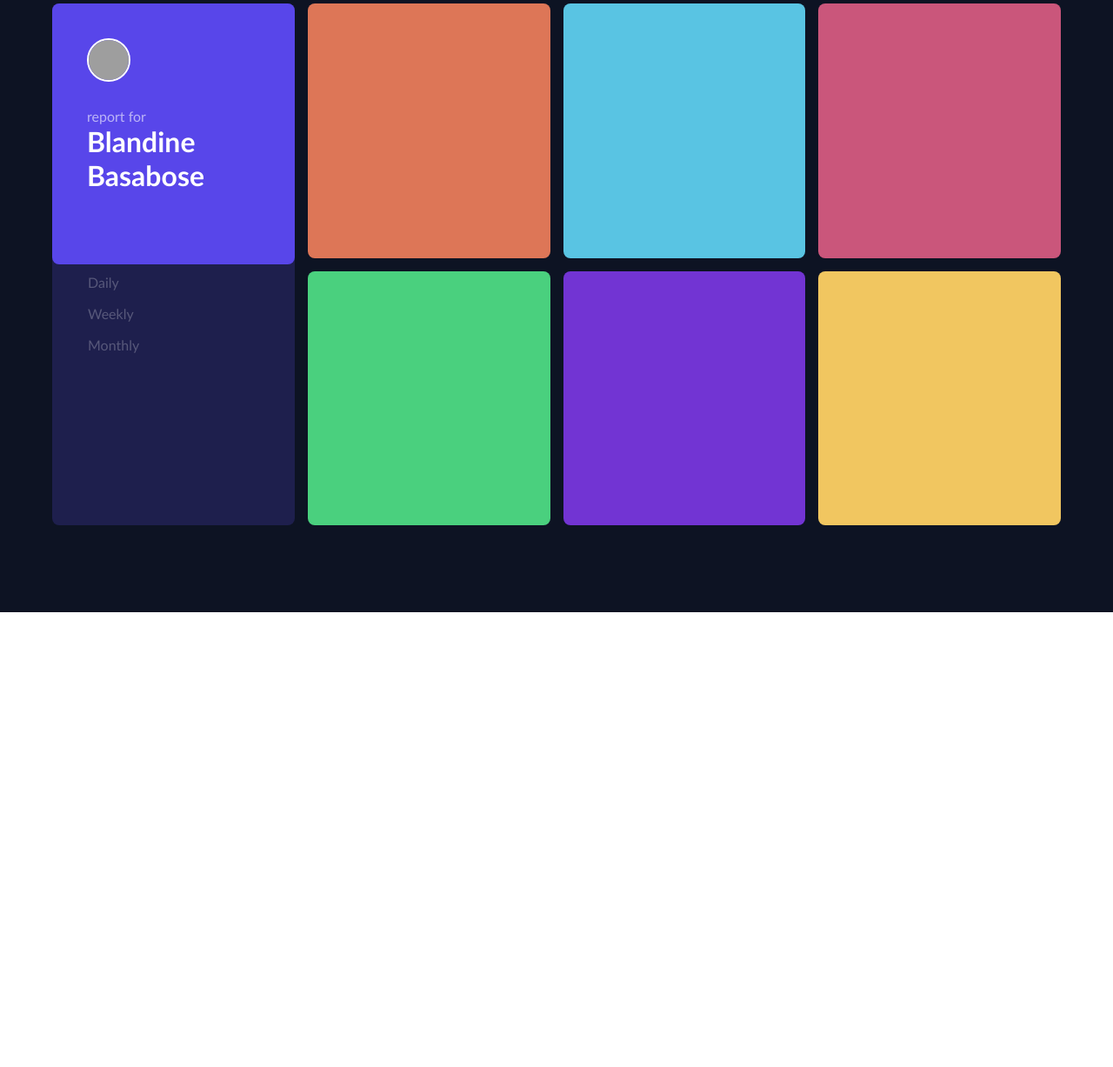
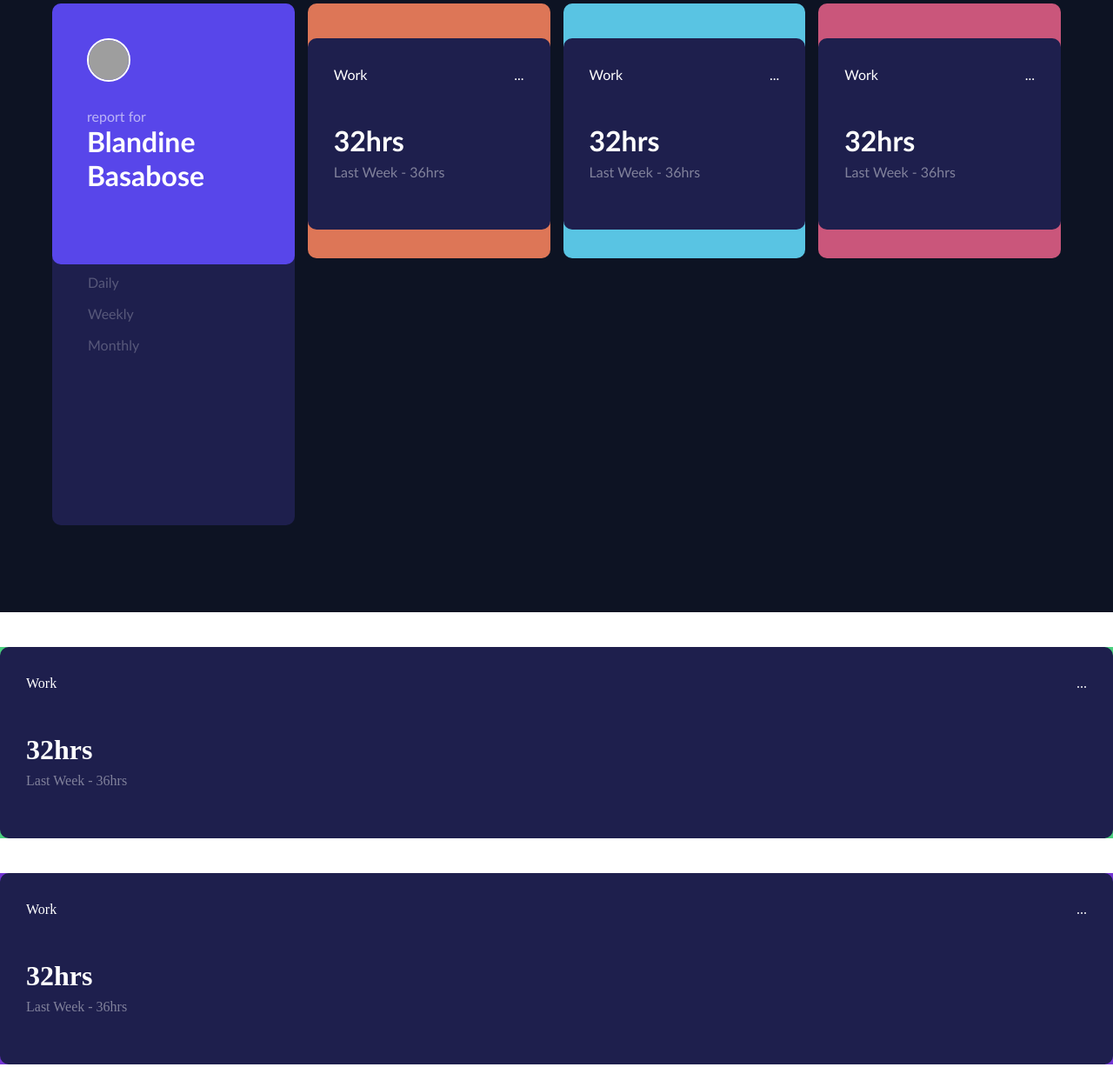
Before and after one commit to Blandine-Basabose/CSS-Grid, a plain HTML site: page index.html in a window 1280 px wide. Shown: the part 96-1323 px from the top of the page at 87% size. Before the commit the page ends 800 px from the top, so only its background shows below. Drawn offline with Linux system fonts and the light colour scheme; grey boxes are pictures that could not be loaded.

Commit message:
initial commit

```diff
--- a/index.css
+++ b/index.css
@@ -18,7 +18,7 @@
 
 }
 .container > div {
-  border-radius: 8px;
+  border-radius: 10px;
 }
 
 .col1 {
@@ -26,11 +26,7 @@
   grid-column: 1/2;
   grid-row: 1/3;
   background-color:#1e1f4d ;
-  /* display: flex;
-  justify-content: center;
-  flex-direction: column; */
-  border-radius: 8px;
-  /* padding: 50px; */
+
 
 }
 .col1-profile{
@@ -42,8 +38,8 @@ padding: 40px;
 background-color: #5846ea;
 width: 100%;
 height: 300px;
-border-radius: 8px;
-/* font-weight: 100; */
+border-radius: 10px;
+
 }
 
 .col1-profile>p{
@@ -83,11 +79,33 @@ img {
   grid-row: 1/2;
   background-color: #dd7657;
 }
+
+.col-A, .col-B, .col-C, .col-D,.col-E,.col-F{
+
+  background-color:#1e1f4d ;
+  color: white;
+  margin-top: 40px;
+  border-radius: 10px;
+  line-height: 1.5;
+  height: 220px;
+  padding: 30px;
+
+
+}
+.col-A>div, .col-B>div, .col-C>div, .col-D>div, .col-E>div, .col-F>div{
+display: flex;
+justify-content: space-between;
+padding-bottom: 40px;
+}
+.col-A>p, .col-B>p, .col-C>p, .col-D>p, .col-E>p, .col-F>p{
+  color: rgba(255, 255, 255, 0.438);
+}
 .col3-top-middle {
   grid-column: 3/4;
   grid-row: 1/2;
   background-color: #59c4e3;
 }
+
 .col4-top-right {
   grid-column: 4/5;
   grid-row: 1/2;
--- a/index.html
+++ b/index.html
@@ -24,12 +24,76 @@
           <p>Monthly</p>
         </div>
       </div>
-      <div class="col2-top-left"></div>
-      <div class="col3-top-middle"></div>
-      <div class="col4-top-right"></div>
-      <div class="col2-bottom-left"></div>
-      <div class="col3-bottom-middle"></div>
-      <div class="col4-bottom-right"></div>
+      <div class="col2-top-left">
+        <div class="col-A">
+          <div>
+            <p>Work</p>
+            <p>...</p>
+          </div>
+
+          <h1>32hrs</h1>
+          <p>Last Week - 36hrs</p>
+        </div>
+      </div>
+      <div class="col3-top-middle">
+        <div class="col-B">
+          <div>
+            <p>Work</p>
+            <p>...</p>
+          </div>
+
+          <h1>32hrs</h1>
+          <p>Last Week - 36hrs</p>
+        </div>
+      </div>
+      <div class="col4-top-right">
+        <div class="col-C">
+          <div>
+            <p>Work</p>
+            <p>...</p>
+          </div>
+
+          <h1>32hrs</h1>
+          <p>Last Week - 36hrs</p>
+        </div>
+      </div>
+      </div>
+      <div class="col2-bottom-left">
+        <div class="col-D">
+          <div>
+            <p>Work</p>
+            <p>...</p>
+          </div>
+
+          <h1>32hrs</h1>
+          <p>Last Week - 36hrs</p>
+        </div>
+      </div>
+      </div>
+      <div class="col3-bottom-middle">
+        <div class="col-E">
+          <div>
+            <p>Work</p>
+            <p>...</p>
+          </div>
+
+          <h1>32hrs</h1>
+          <p>Last Week - 36hrs</p>
+        </div>
+      </div>
+      </div>
+      <div class="col4-bottom-right">
+        <div class="col-F">
+          <div>
+            <p>Work</p>
+            <p>...</p>
+          </div>
+
+          <h1>32hrs</h1>
+          <p>Last Week - 36hrs</p>
+        </div>
+      </div>
+      </div>
     </div>
   </body>
 </html>
```
